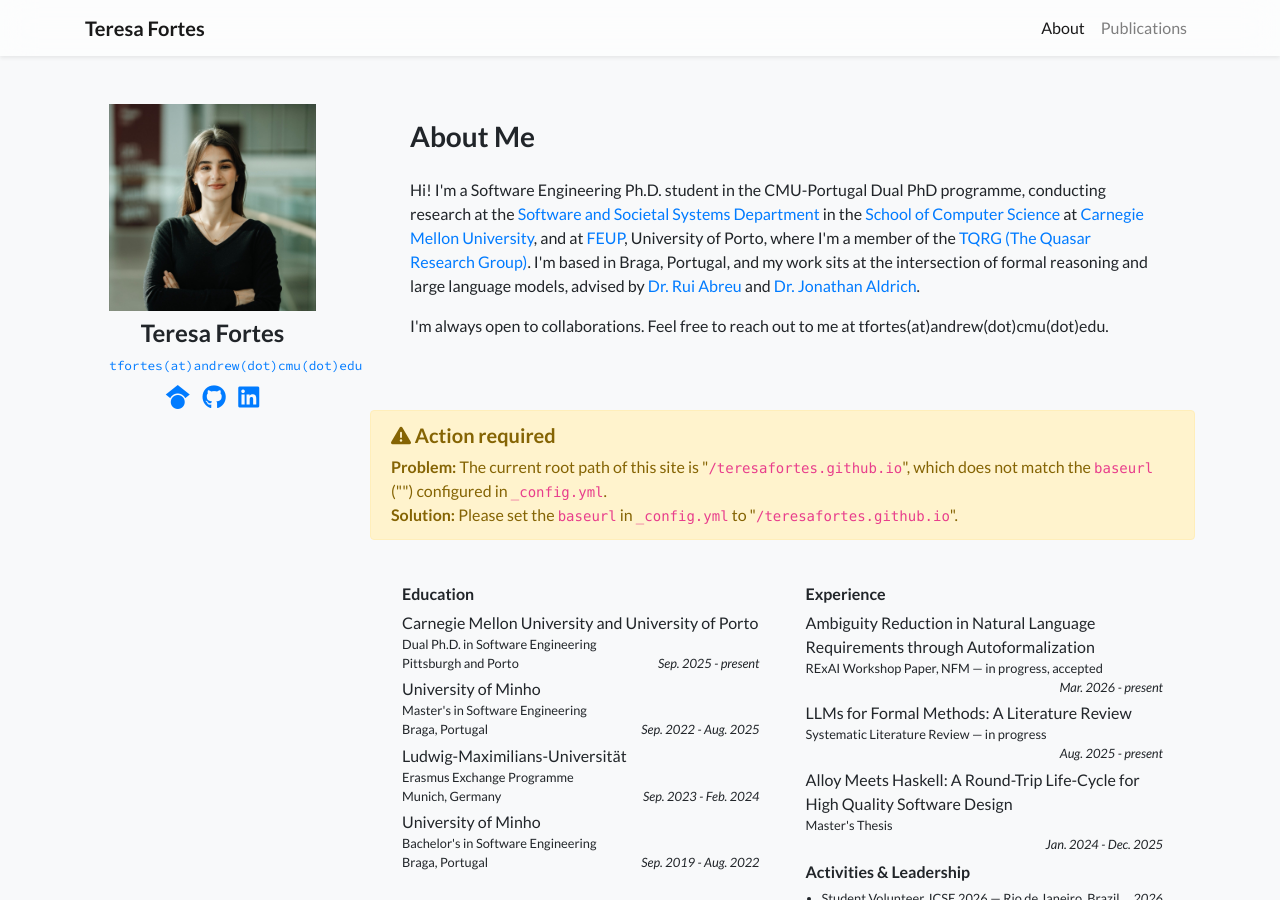
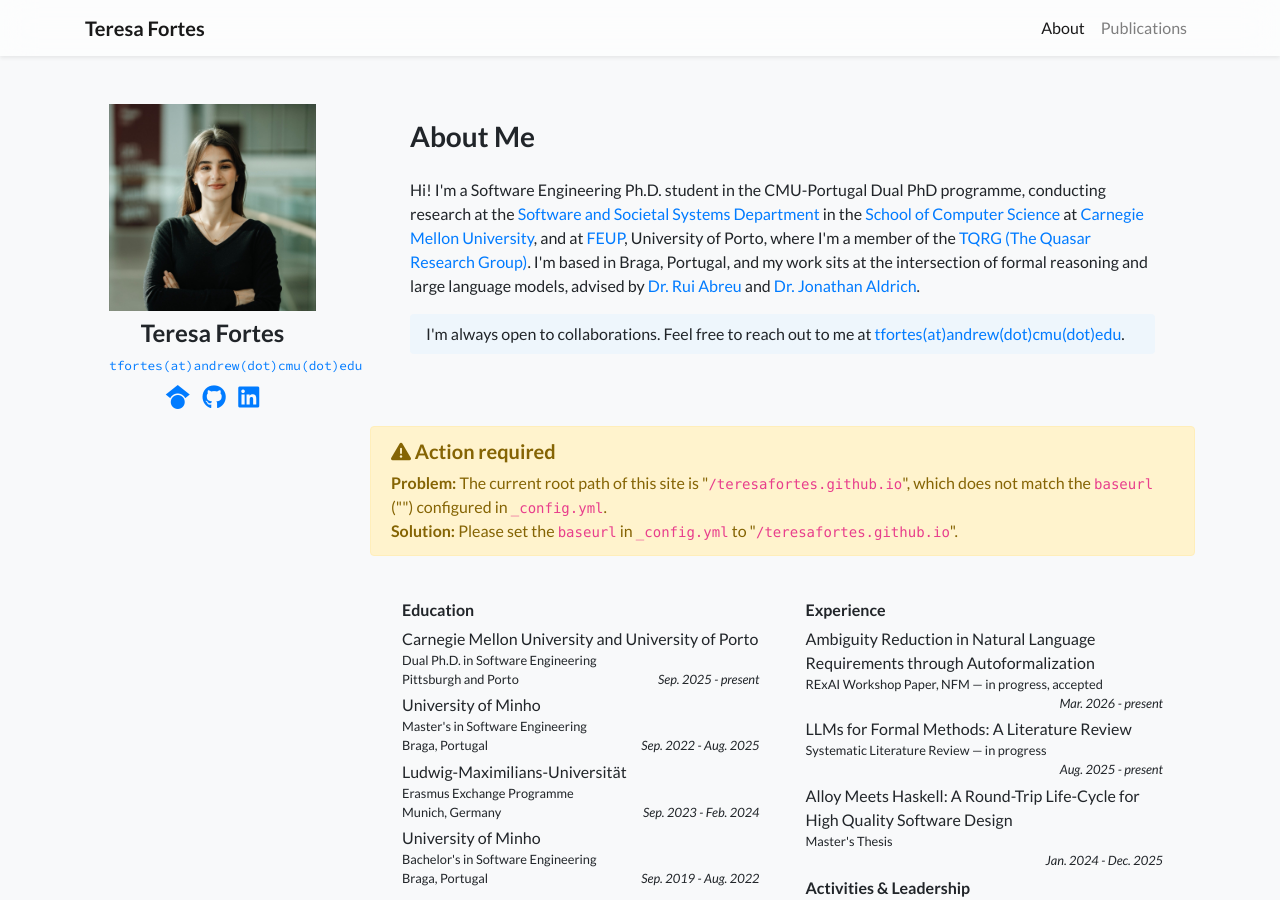
Before and after one commit to teresafortes/teresafortes.github.io, a Jekyll site: the page built from index.html, in a window 1280 px wide and 900 px high. Built offline with Jekyll 4.4.1, drawn with Linux system fonts in a browser that asks for light colours; nearby versions of some CDN libraries; a style sheet for code colours, icons or effects is not loaded.

```diff
--- a/_data/profile.yml
+++ b/_data/profile.yml
@@ -32,8 +32,9 @@ short_bio: >-
     <a href="https://ruimaranhao.com" target="_blank">Dr. Rui Abreu</a> and
     <a href="https://www.cs.cmu.edu/~aldrich/" target="_blank">Dr. Jonathan Aldrich</a>.
   </p>
-  <p>
-    I'm always open to collaborations. Feel free to reach out to me at tfortes(at)andrew(dot)cmu(dot)edu.
+  <p class="p-2 px-3 rounded" style="background-color: #eef6fc;">
+    I'm always open to collaborations. Feel free to reach out to me at
+    <a href="mailto:%74%66%6F%72%74%65%73@%61%6E%64%72%65%77.%63%6D%75.%65%64%75">tfortes(at)andrew(dot)cmu(dot)edu</a>.
   </p>
 
 portrait_url: /assets/images/photos/portrait.jpg
```
